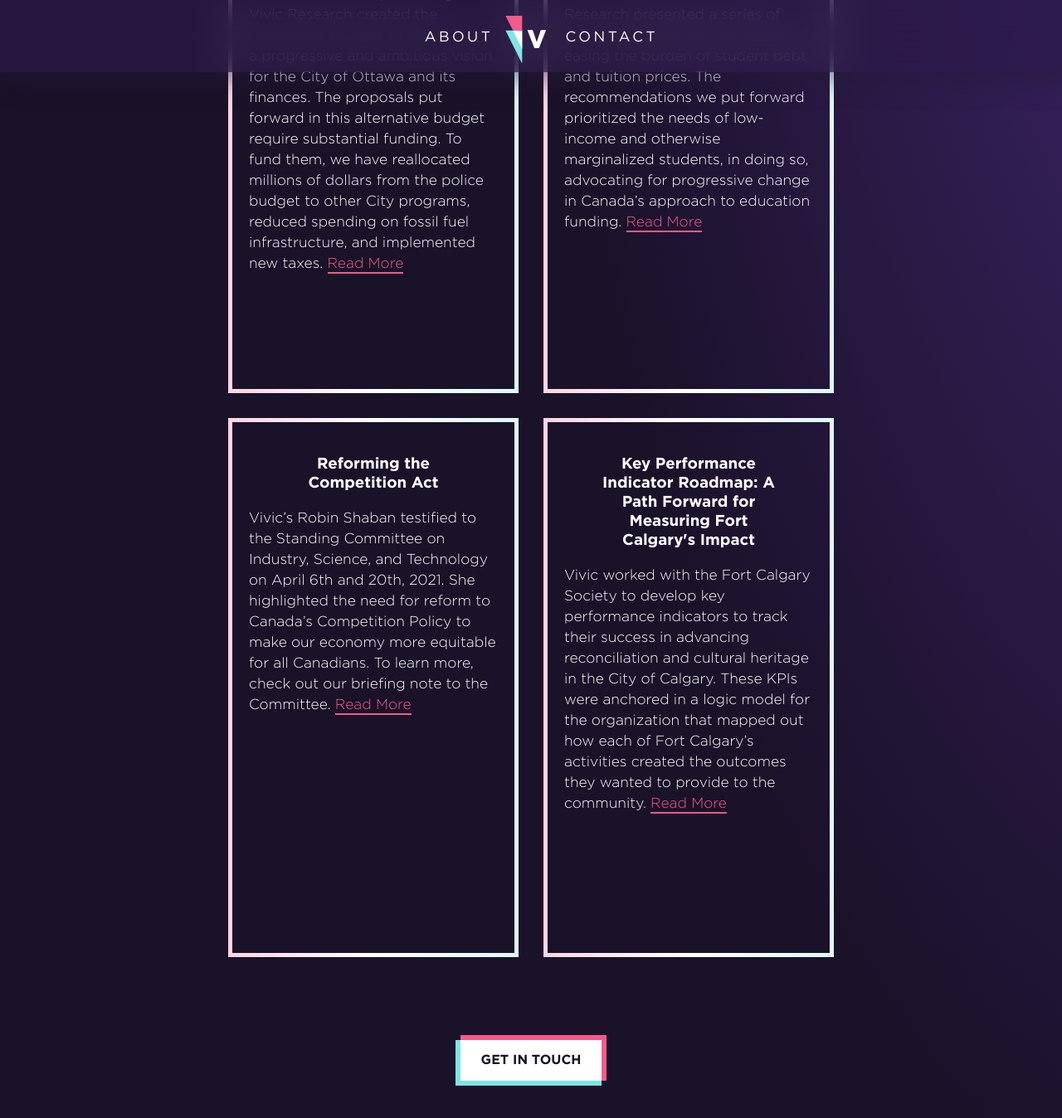
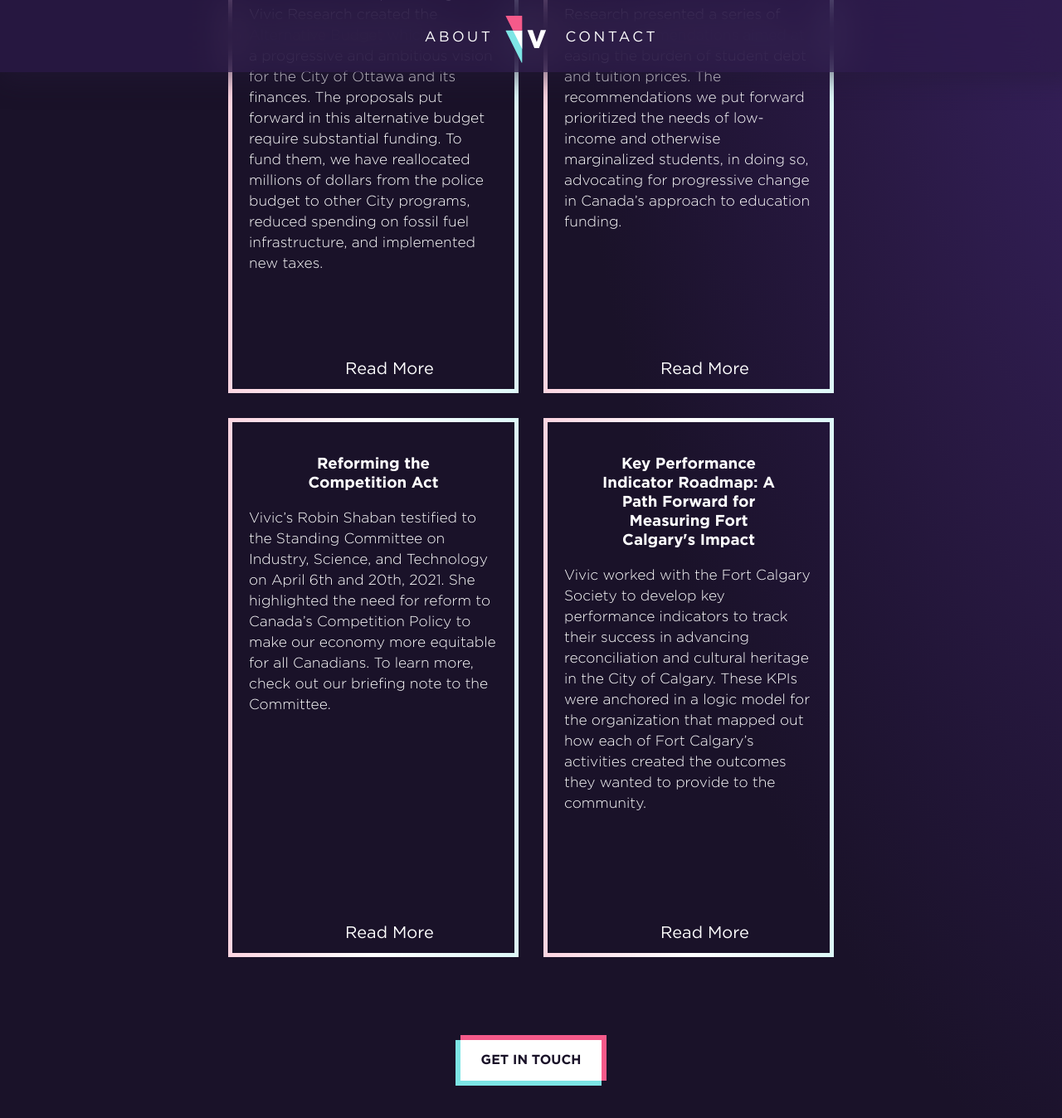
Before and after one commit to GoodbyteCo/Vivic-Website, a Jekyll site: the page built from work.html, in a window 1280 px wide and 1400 px high, scrolled down 535 px. Shown: the top 1348 px of the window at 83% size. Built offline with Jekyll 4.4.1, drawn with Linux system fonts in a browser that asks for light colours.

Commit message:
link changes

```diff
--- a/index.html
+++ b/index.html
@@ -83,7 +83,7 @@
                 </div>
             </div>
         </div>
-        <a href="/work" id="bottom-cta" class="cta">All Our Work</a>
+        <a href="/work" id="bottom-cta" class="cta">See All Our Work</a>
 
 
     </div>
--- a/work.html
+++ b/work.html
@@ -11,10 +11,10 @@
         <div class="work-card">
             <h3>{{ work.title }}</h3>
             <p>
-                {{ work.content | remove: '<p>' | remove: '</p>' }}<a class="read-more"
-                    href="/assets/PDFS/{{ work.pdf }}" target="_blank">
-                    Read More</a>
+                {{ work.content | remove: '<p>' | remove: '</p>' }}
             </p>
+            <a class="read-more our-work" href="/assets/PDFS/{{ work.pdf }}" target="_blank">
+                Read More</a>
         </div>
         {% endfor %}
     </div>
@@ -22,6 +22,35 @@
 </div>
 
 <style>
+    .read-more.our-work {
+        display: block;
+        text-align: center;
+        position: absolute;
+        bottom: 2%;
+        left: 40%;
+        font-size: 20px;
+        color: white;
+    }
+
+    .read-more.our-work::after {
+        content: '';
+        margin-top: -2.5px;
+        display: block;
+        width: 0;
+        opacity: 0;
+        height: 2px;
+        background: linear-gradient(to right, #fcd5e1, #fff, #def8f8);
+        -webkit-transition: width 0.2s;
+        -o-transition: width 0.2s;
+        transition: width 0.2s;
+
+    }
+
+    .read-more.our-work:hover::after {
+        opacity: 1;
+        width: 100%;
+    }
+
     #our-work-content {
         margin: 250px auto 100px auto;
         width: 80%;
```
